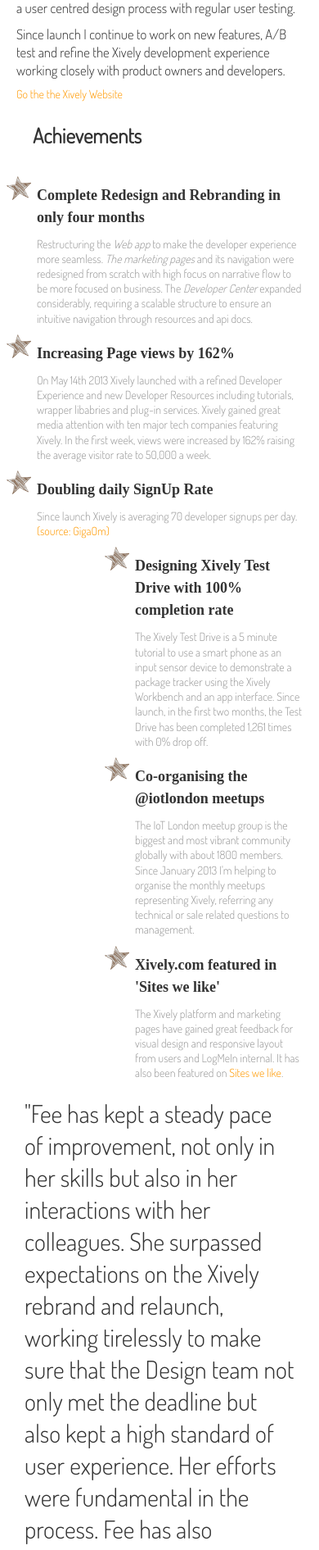
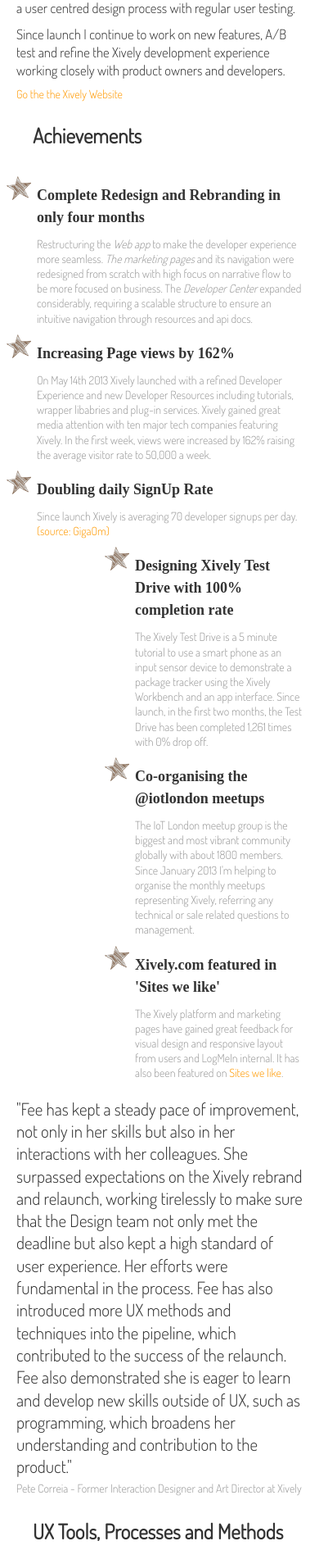
Before and after one commit to feeschmidts/feeschmidts.github.com, a Jekyll site: the page built from xively.html, in a window 390 px wide. Shown: the part 915-2806 px from the top of the page at 82% size. Built offline with Jekyll 4.4.1, drawn with Linux system fonts in a browser that asks for light colours; some web fonts are replaced.

Commit message:
blockquote responsive

```diff
--- a/static/css/portfolio.css
+++ b/static/css/portfolio.css
@@ -253,6 +253,12 @@
 	font-size: 30px;
 	margin: 10px;
 	line-height: 1.3em;
+}
+
+@media (max-width:1200px) {
+	blockquote {
+		font-size: 1.5em;
+	}
 }
 
 .centre {
--- a/xively.html
+++ b/xively.html
@@ -46,7 +46,7 @@
 	</div>
 
 	<div class="row">
-		<blockquote>"Fee has kept a steady pace of improvement, not only in her skills but also in her interactions with her colleagues.
+		<blockquote class="span12">"Fee has kept a steady pace of improvement, not only in her skills but also in her interactions with her colleagues.
 		She surpassed expectations on the Xively rebrand and relaunch, working tirelessly to make sure that the Design team not only met the deadline but also kept a high standard of user experience. Her efforts were fundamental in the process.
 		Fee has also introduced more UX methods and techniques into the pipeline, which contributed to the success of the relaunch.
 		Fee also demonstrated she is eager to learn and develop new skills outside of UX, such as programming, which broadens her understanding and contribution to the product."<p class="small">Pete Correia - Former Interaction Designer and Art Director at Xively</p></blockquote>
```
